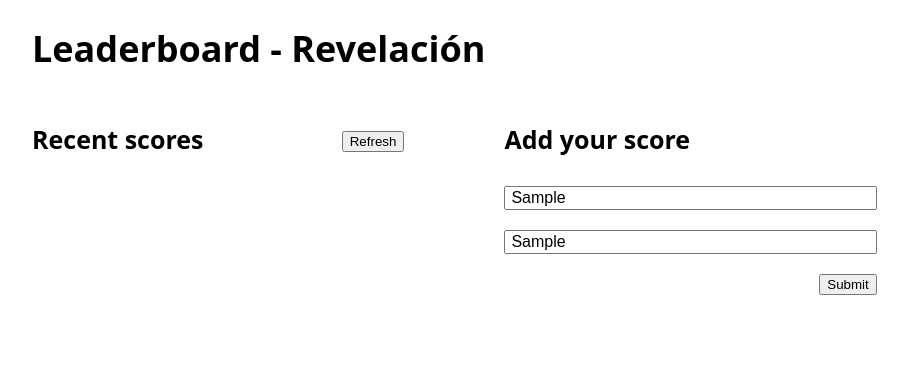
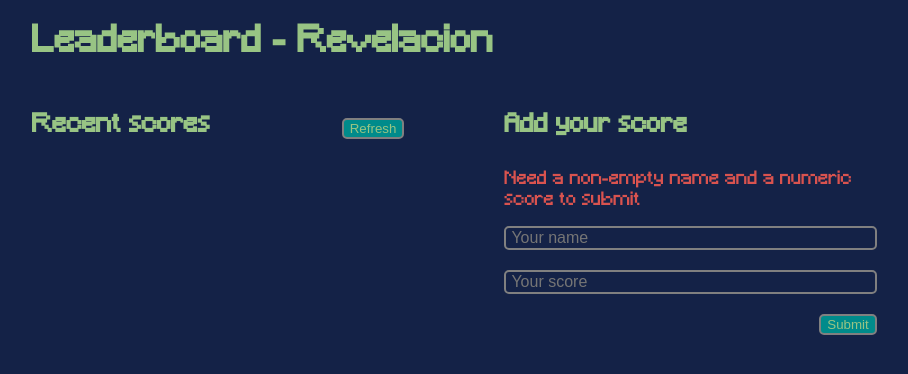
Before and after one commit to notlfish/games-leaderboard, a website built with webpack: page src/index.html in a window 1280 px wide. Both pictures are taken after typing "Sample", "Sample" into the empty fields and a click on the button "Submit". Shown: the whole page, without its empty margins (76-984 px from the left). Built offline with nearby package versions, Linux system fonts and the light colour scheme; no server answers.

Commit message:
Add styling

```diff
--- a/package.json
+++ b/package.json
@@ -31,6 +31,7 @@
     "stylelint-config-standard": "^21.0.0",
     "stylelint-csstree-validator": "^1.9.0",
     "stylelint-scss": "^3.20.1",
+    "ttf-loader": "^1.0.2",
     "webpack": "^5.51.1",
     "webpack-cli": "^4.8.0",
     "webpack-dev-server": "^4.1.0"
--- a/src/index.html
+++ b/src/index.html
@@ -12,7 +12,7 @@
         <div id="scoreboard-container">
           <div class="title-container f-between">
             <h3>Recent scores</h3>
-            <button id="refresh-scoreboard">Refresh</button>
+            <button class="borders" id="refresh-scoreboard">Refresh</button>
           </div>
           <ul id="scoreboard">
           </ul>
@@ -21,11 +21,11 @@
           <h3>Add your score</h3>
           <form id="new-score">
             <p class="form-error hidden">
-              Need a non-empty name and an integer score to submit
+              Need a non-empty name and a numeric score to submit
             <p>
-            <input id="player-name" placeholder="Your name">
-            <input id="player-score" placeholder="Your score">
-            <button class="form-submit">Submit</button>
+            <input class="borders" id="player-name" placeholder="Your name">
+            <input class="borders" id="player-score" placeholder="Your score">
+            <button class="form-submit borders">Submit</button>
           </form>
         </div>
       </div>
--- a/src/index.js
+++ b/src/index.js
@@ -29,11 +29,12 @@ const newScoreScore = document.getElementById('player-score');
 newScore.addEventListener('submit', (event) => {
   event.preventDefault();
   const player = newScorePlayer.value;
-  const score = newScoreScore.value;
+  const scoreStr = newScoreScore.value;
+  const score = parseInt(scoreStr, 10);
   const scoreError = document.querySelector('.form-error');
-  if (player && score && !Number.isNaN(score)) {
+  if (player && !Number.isNaN(score) && score.toString() === scoreStr) {
     scoreError.classList.add('hidden');
-    submitScore(player, parseInt(score, 10)).then(() => {
+    submitScore(player, score).then(() => {
       newScoreScore.value = '';
       newScorePlayer.value = '';
     });
--- a/src/scores-handler.js
+++ b/src/scores-handler.js
@@ -1,4 +1,4 @@
-export default 'Revelación';
+export default 'Revelacion';
 const gameID = 'T4KGYhdcz0Eopls7HahX';
 const rootURL = 'https://us-central1-js-capstone-backend.cloudfunctions.net/api';
 const requestURL = `${rootURL}/games/${gameID}/scores`;
--- a/src/style.css
+++ b/src/style.css
@@ -1,9 +1,16 @@
+/* Imports */
+@font-face {
+  font-family: Minecraft;
+  src: url(../fonts/Minecraft.ttf);
+}
+
 /* Defaults */
 body {
-  font-family: "Open Sans", sans-serif;
-  font-weight: 500;
+  color: rgb(152, 196, 132);
+  font-family: Minecraft, "Open Sans", sans-serif;
   font-size: 18px;
   padding: 0 100px;
+  background-color: rgb(20, 34, 71);
 }
 
 p,
@@ -34,6 +41,8 @@ input {
   padding: 0 5px;
   width: 100%;
   box-sizing: border-box;
+  background-color: inherit;
+  color: inherit;
 }
 
 .grid-container {
@@ -48,16 +57,24 @@ input {
   align-items: center;
 }
 
+#scoreboard {
+  max-height: 400px;
+  overflow: hidden;
+  overflow-y: scroll;
+}
+
 .borders {
   border: 2px solid gray;
-}
-
-#scoreboard {
   border-radius: 5px;
 }
 
 li:nth-child(odd) {
-  background-color: #ddd;
+  background-color: darkcyan;
+}
+
+button {
+  background-color: darkcyan;
+  color: inherit;
 }
 
 .form-submit {
@@ -70,7 +87,6 @@ li:nth-child(odd) {
 }
 
 .form-error {
-  color: darkred;
-  font-size: 12px;
+  color:  #d9534f;
   margin-bottom: 15px;
 }
--- a/webpack.config.js
+++ b/webpack.config.js
@@ -23,6 +23,18 @@ module.exports = {
         test: /\.css$/i,
         use: ['style-loader', 'css-loader'],
       },
+      {
+        test: /\.(woff(2)?|ttf|eot|svg)(\?v=\d+\.\d+\.\d+)?$/,
+        use: [
+          {
+            loader: 'file-loader',
+            options: {
+              name: '[name].[ext]',
+              outputPath: 'fonts/'
+            }
+          }
+        ]
+      },
     ],
   },
 };
```
Also changed, not shown: fonts/Minecraft.ttf (added), 1 other file.
